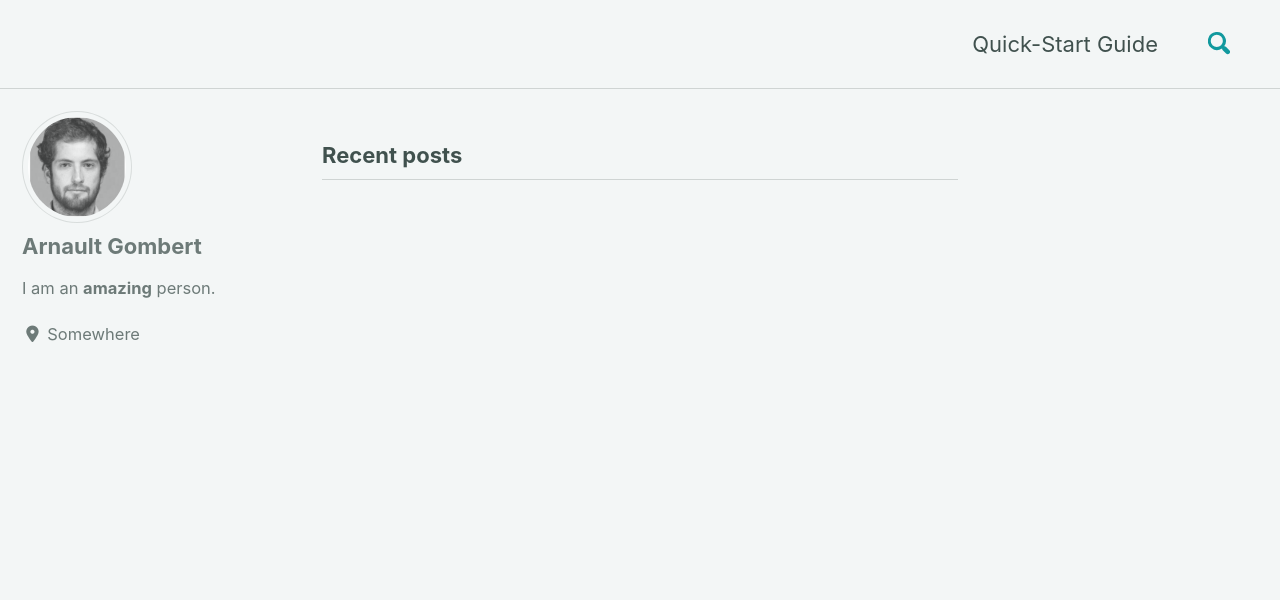
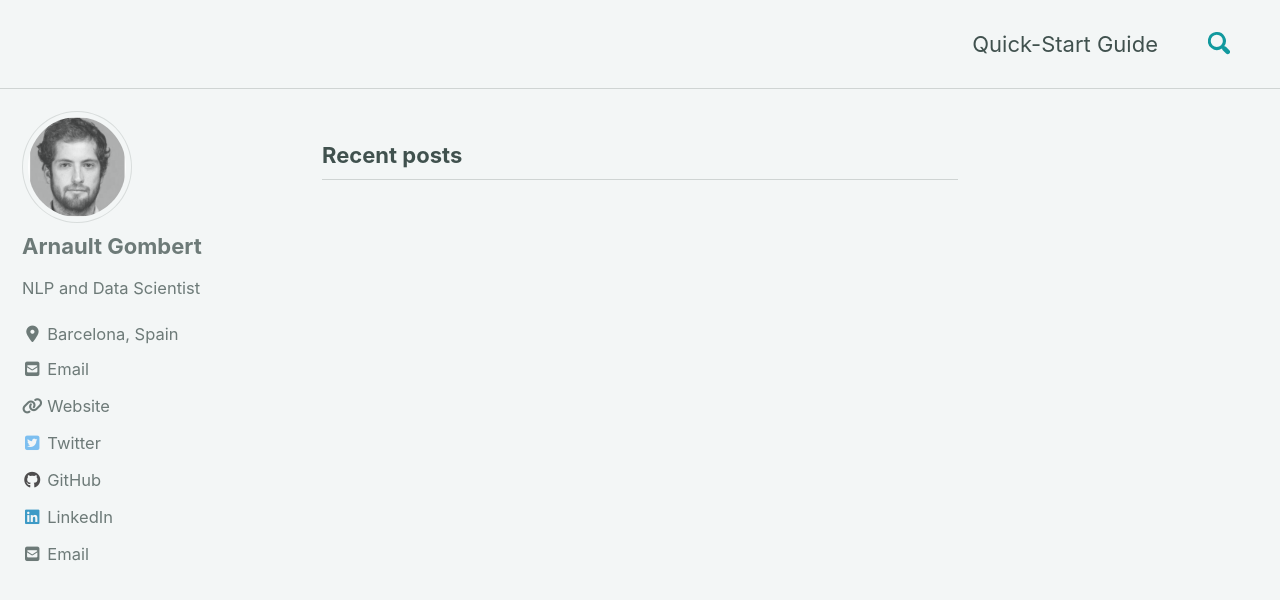
Before and after one commit to agombert/agombert.github.io, a Jekyll site: the page built from index.html, in a window 1280 px wide and 900 px high. Shown: the top 600 px of the window. Built offline with Jekyll 4.4.1, drawn with Linux system fonts in a browser that asks for light colours; cached includes are drawn as plain includes; nearby versions of some CDN libraries; the list of posts is cut into pages by our own code.

Commit message:
add social networks

```diff
--- a/_config.yml
+++ b/_config.yml
@@ -109,28 +109,25 @@ analytics:
 author:
   name             : "Arnault Gombert"
   avatar           : "/assets/images/ag.png" # path of avatar image, e.g. "/assets/images/bio-photo.jpg"
-  bio              : "I am an **amazing** person."
-  location         : "Somewhere"
-  email            :
+  bio              : "NLP and Data Scientist"
+  location         : "Barcelona, Spain"
+  email            : "arnault.gombert@pm.me"
   links:
     - label: "Email"
       icon: "fas fa-fw fa-envelope-square"
-      # url: mailto:your.name@email.com
+      url: mailto:arnault.gombert@pm.me
     - label: "Website"
       icon: "fas fa-fw fa-link"
-      # url: "https://your-website.com"
+      url: "https://agombert.github.io"
     - label: "Twitter"
       icon: "fab fa-fw fa-twitter-square"
-      # url: "https://twitter.com/"
-    - label: "Facebook"
-      icon: "fab fa-fw fa-facebook-square"
-      # url: "https://facebook.com/"
+      url: "https://twitter.com/agomberto"
     - label: "GitHub"
       icon: "fab fa-fw fa-github"
-      # url: "https://github.com/"
-    - label: "Instagram"
-      icon: "fab fa-fw fa-instagram"
-      # url: "https://instagram.com/"
+      url: "https://github.com/agombert"
+    - label: "LinkedIn"
+      icon: "fab fa-fw fa-linkedin"
+      url: "https://www.linkedin.com/in/arnault-gombert-37a1a1a0/"
 
 # Site Footer
 footer:
```
